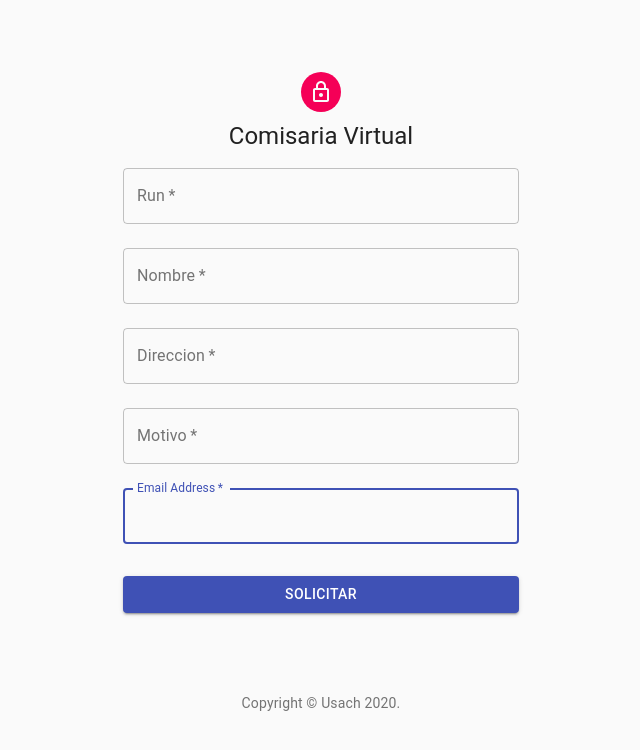
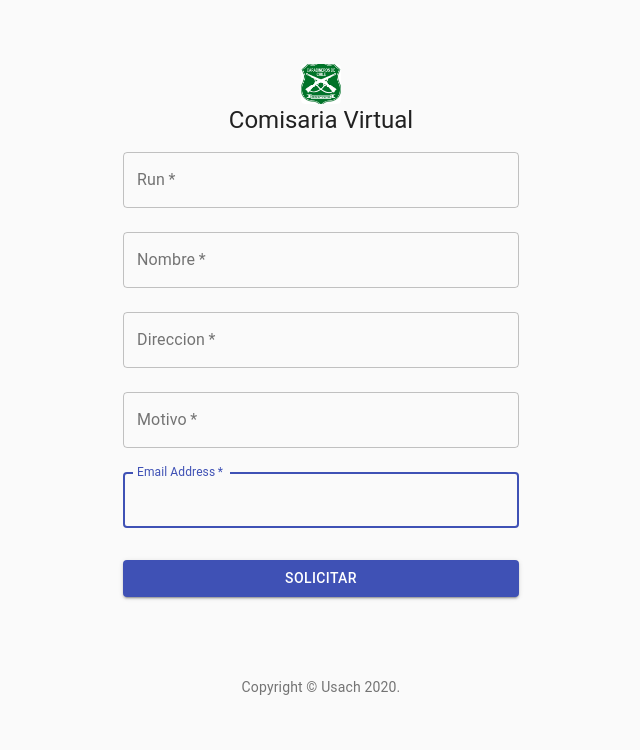
Before and after one commit to gabrielgonzalezsch/Frontend_Distribuidos, a React (Create React App) app in the folder comisaria/: page / in a window 1280 px wide. Shown: the top 750 px of the page, without its empty margins (319-959 px from the left). Built offline with nearby package versions, Linux system fonts and the light colour scheme.

Commit message:
Fix de SignIn + logo

```diff
--- a/comisaria/src/Views/SignIn.js
+++ b/comisaria/src/Views/SignIn.js
@@ -12,6 +12,7 @@ import Container from '@material-ui/core/Container';
 import axios from 'axios';
 import rut from 'chilean-rut'
 import validator from 'email-validator'
+import carab from '../Image/carab.jpg'
 
 function Copyright() {
   return (
@@ -92,7 +93,7 @@ export default function SignIn() {
     <Container component="main" maxWidth="xs">
       <CssBaseline />
       <div className={classes.paper}>
-        <Avatar className={classes.avatar}>
+        <Avatar alt='Carablogo' src={carab} variant="rounded" className={classes.large}>
           <LockOutlinedIcon />
         </Avatar>
         <Typography component="h1" variant="h5">
```
Also changed, not shown: comisaria/src/Image/carab.jpg (added).
